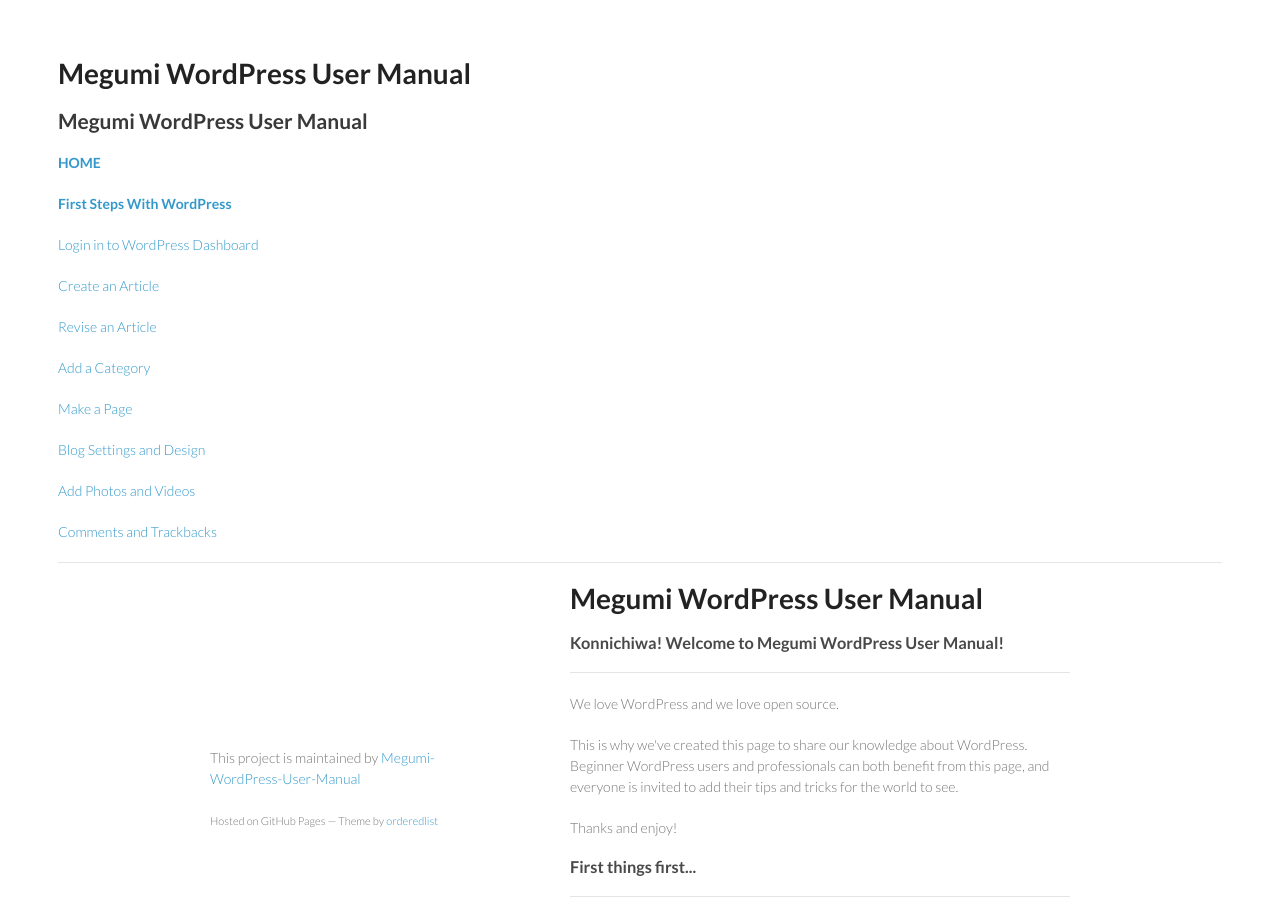
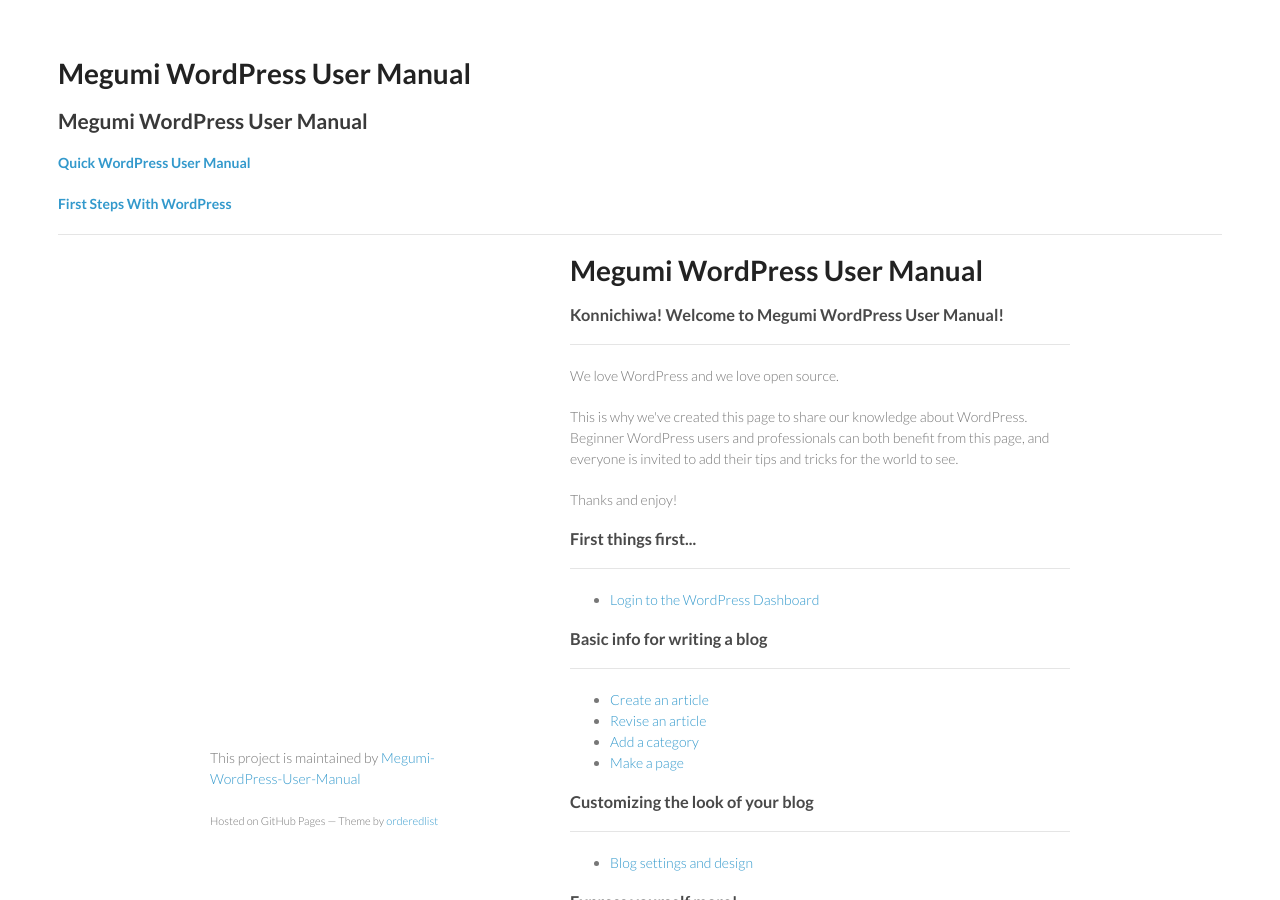
Before and after one commit to Megumi-WordPress-User-Manual/Intro, a Jekyll site: the page built from index.html, in a window 1280 px wide and 900 px high. Built offline with Jekyll 4.4.1, drawn with Linux system fonts in a browser that asks for light colours.

Commit message:
Update default.html

```diff
--- a/_layouts/default.html
+++ b/_layouts/default.html
@@ -7,16 +7,8 @@
 <body>
 <h1>{{ site.title }}</h1>
 <h2>{{ page.title }}</h2>
-<p><a href="index.html"><b>HOME</b></a></p>
+<p><a href="index.html"><b>Quick WordPress User Manual</b></a></p>
 <p><a href="first-steps-with-wordpress"><b>First Steps With WordPress</b></a></p>
-<p><a href="login-to-wordpress-dashboard.html">Login in to WordPress Dashboard</a></p>
-<p><a href="create-an-article.html">Create an Article</a></p>
-<p><a href="revise-an-article.html">Revise an Article</a></p>
-<p><a href="add-a-category.html">Add a Category</a></p>
-<p><a href="make-a-page.html">Make a Page</a></p>
-<p><a href="blog-settings-and-design.html">Blog Settings and Design</a></p>
-<p><a href="add-photos-and-videos.html">Add Photos and Videos</a></p>
-<p><a href="comments-and-trackbacks.html">Comments and Trackbacks</a></p>
 <hr />
 {{ content }}
 </body>
```
